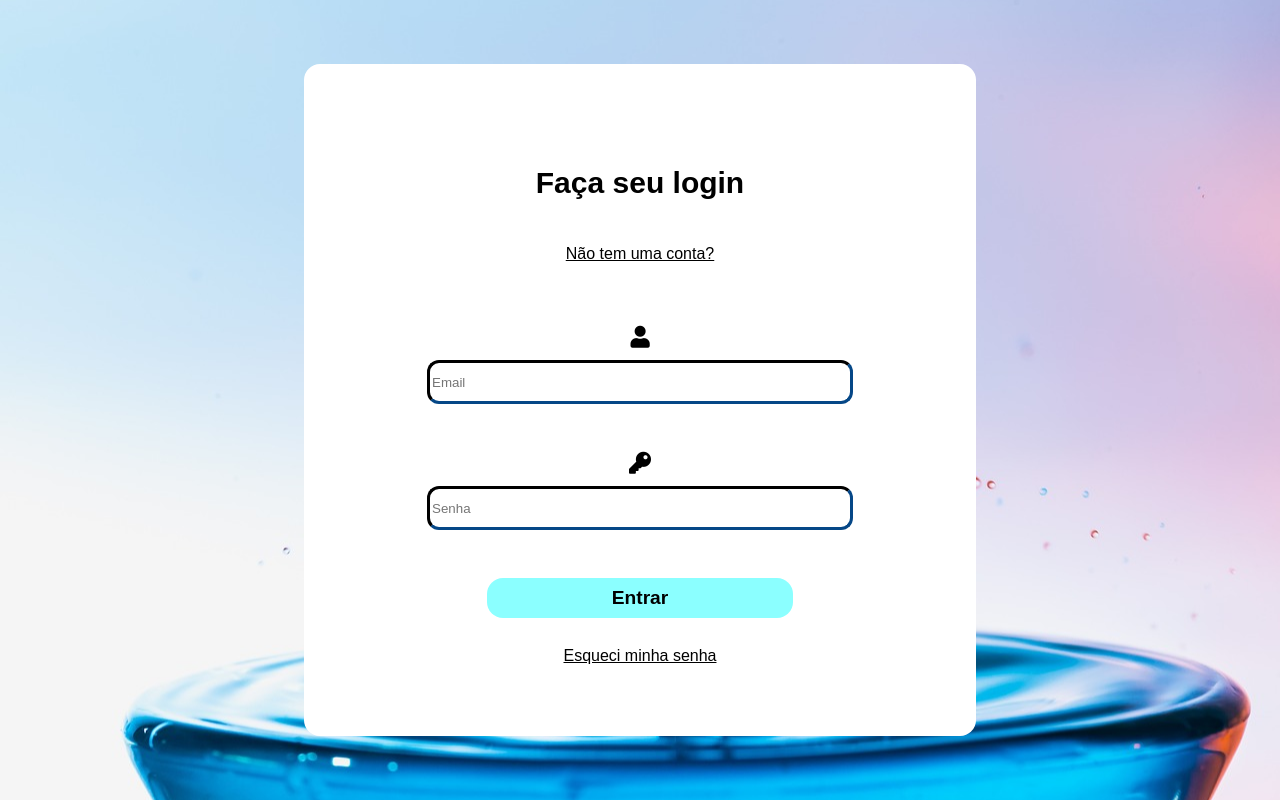
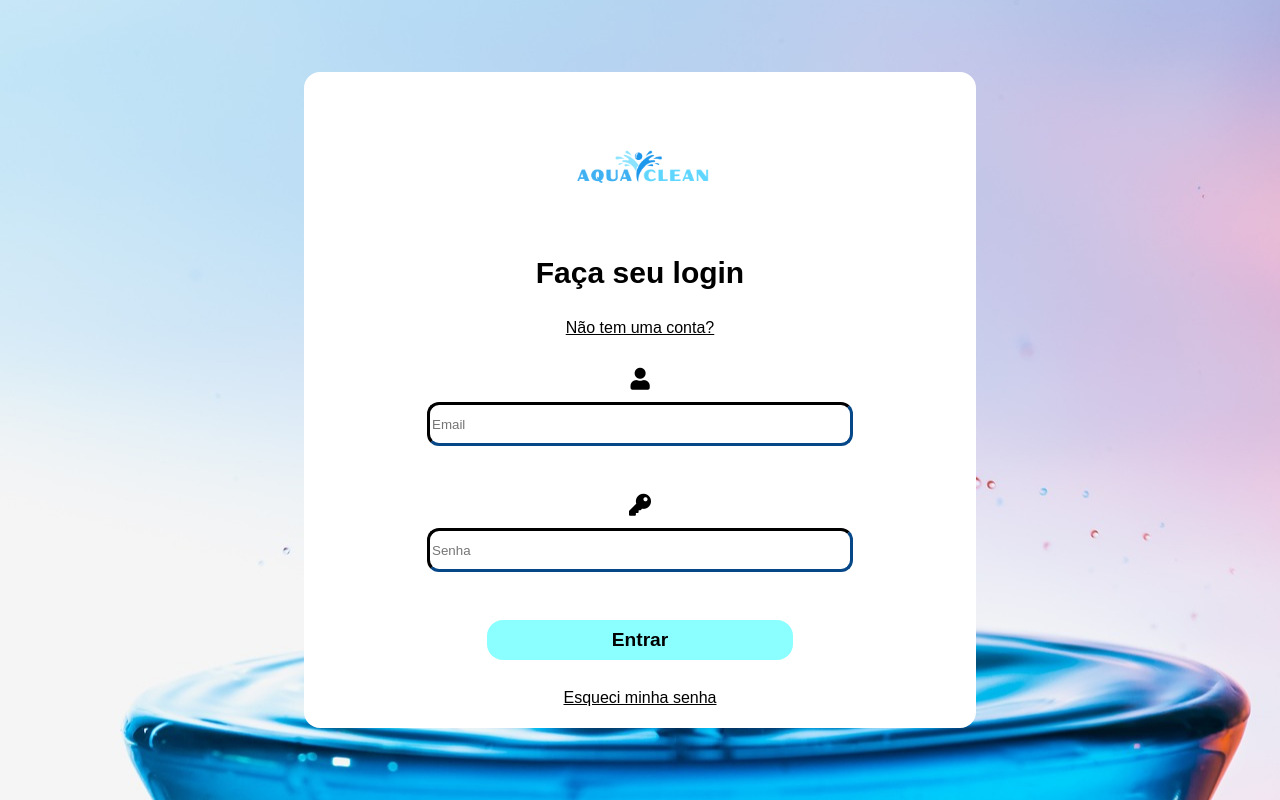
Before and after one commit to ElysonSales/Startup-AquaClean, a plain HTML site: page login.html in a window 1280 px wide. Drawn offline with Linux system fonts and the light colour scheme.

Commit message:
login concluido

```diff
--- a/login.html
+++ b/login.html
@@ -23,6 +23,7 @@
   </head>
   <body>
     <div class="login">
+      <img src="./src/assets/Logo AquaClean.png" class="logo-img">
       <div class="login-convite">
         <h2>Faça seu login</h2>
       </div>
--- a/src/styles/login.css
+++ b/src/styles/login.css
@@ -16,6 +16,12 @@
   border-radius: 16px;
 
   padding: 16px;
+  padding-top: 0px;
+}
+.login .logo-img {
+  width: 180px;
+  height: 180px;
+
 }
 
 .login .login-convite {
@@ -24,12 +30,12 @@
   justify-content: space-between;
   font-weight: 800;
   font-size: 30px;
-  margin-top: 2rem;
-  margin-bottom: 3rem;
+  margin-top: 2re;
+  margin-bottom: 2rem;
 }
 
 .no-account {
-  margin-bottom: 4rem;
+  margin-bottom: 2rem;
 }
 .login .entrada .entrada-content .form-content {
   display: flex;
@@ -48,7 +54,7 @@
   margin-top: 12px;
   border-radius: 12px;
   border-width: 3px;
-  border-color: #021B33;
+  border-color: #021b33;
 }
 
 #senha {
@@ -57,7 +63,7 @@
   margin-top: 12px;
   border-radius: 12px;
   border-width: 3px;
-  border-color: #021B33;
+  border-color: #021b33;
 }
 
 .entrada .entrada-content .espaco {
@@ -88,5 +94,4 @@
 
 .login .entrada .entrada-content .forgot-password a {
   color: #000;
-
 }
```
Also changed, not shown: src/assets/Logo AquaClean.png (added).
